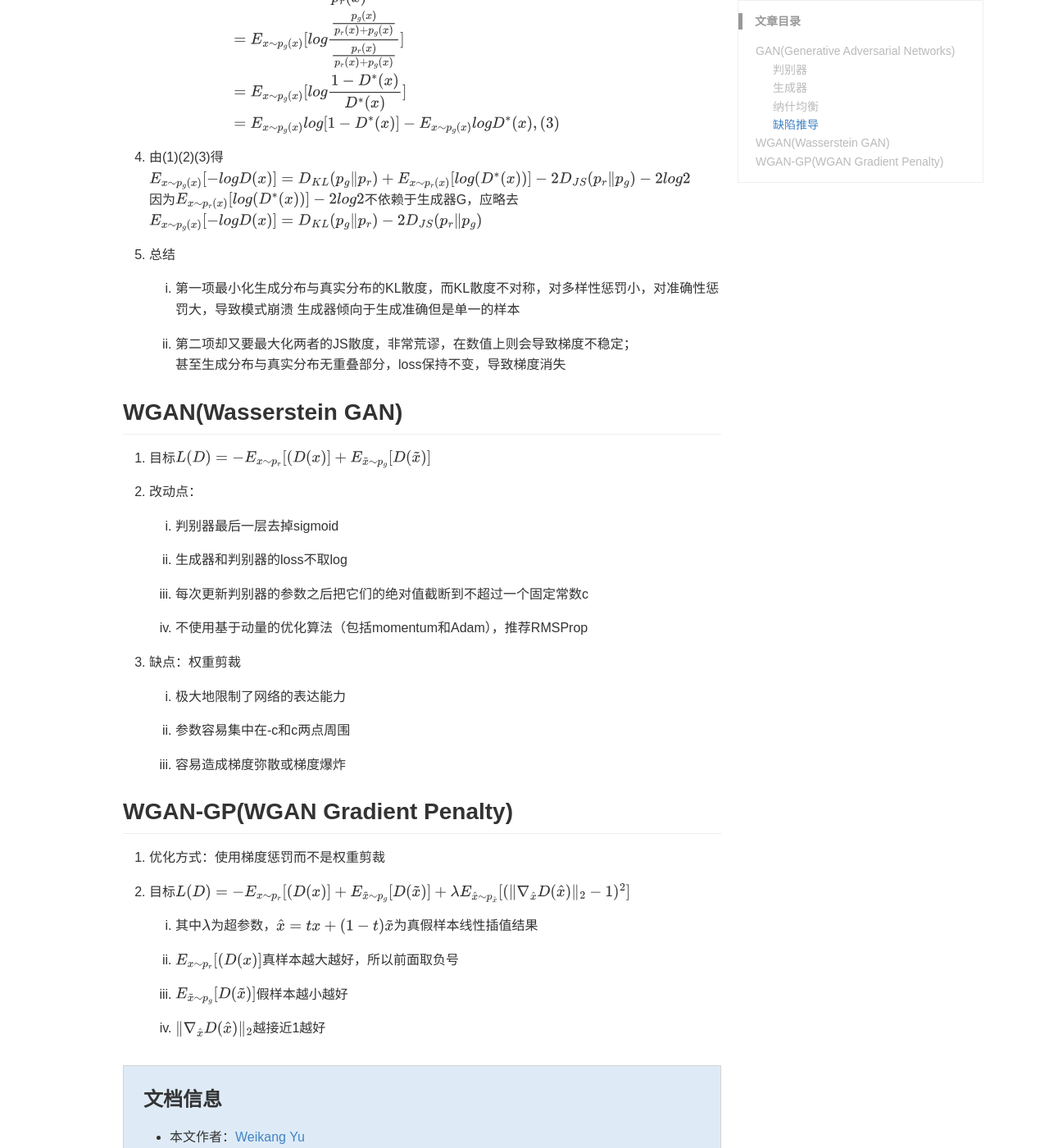
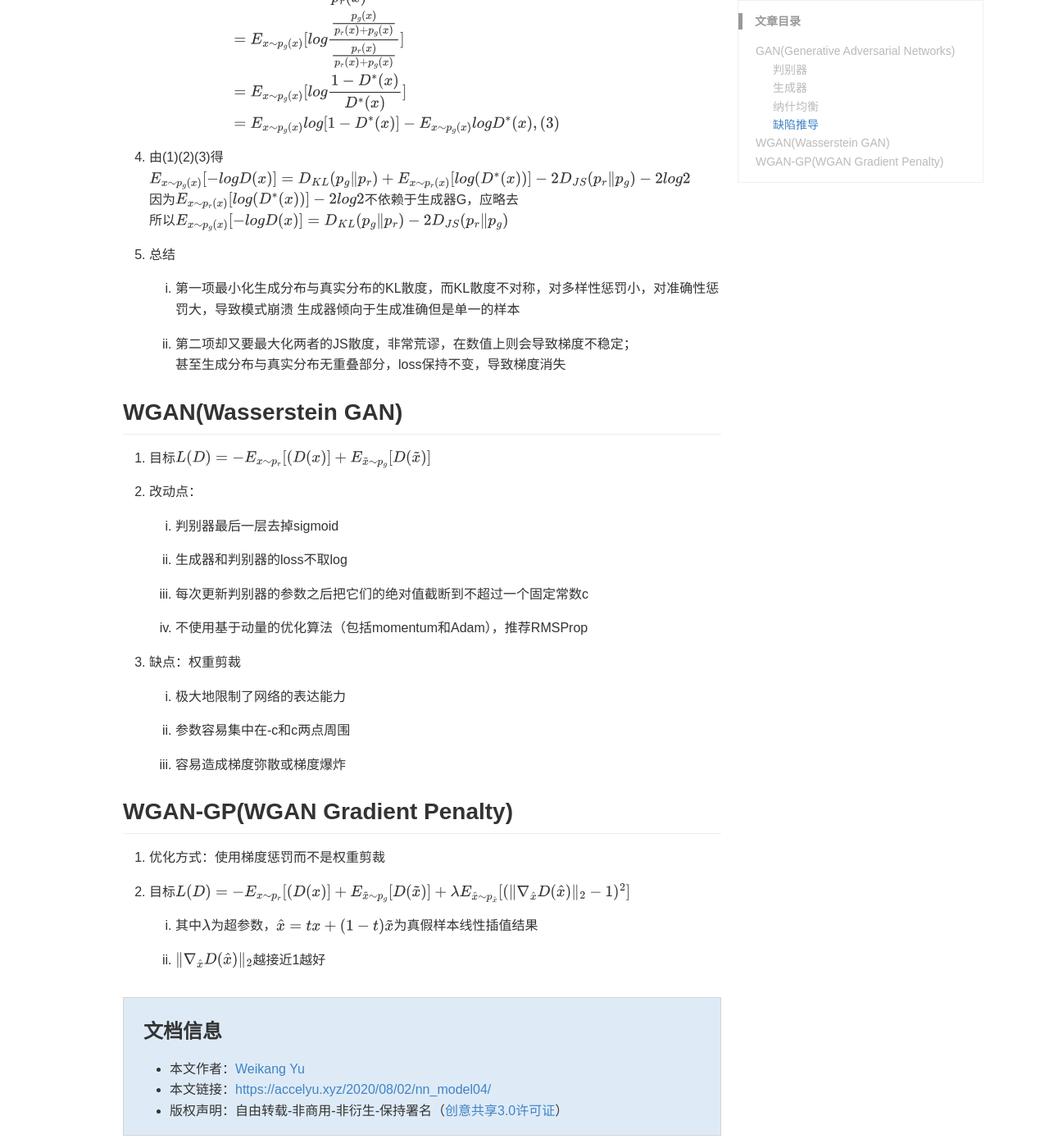
Before and after one commit to AccelYu/AccelYu.github.io, a Jekyll site: the page built from _posts/2020-08-02-nn_model04.md, in a window 1280 px wide and 1400 px high, scrolled down 1437 px. Shown: the whole window at 82% size. Built offline with Jekyll 4.4.1, drawn with Linux system fonts in a browser that asks for light colours; some web fonts are replaced; comment, search, counter and statistics services are not loaded; a style sheet for code colours, icons or effects is not loaded; some of the changed text lies outside the part shown.

Commit message:
Update 2020-08-02-nn_model04.md

```diff
--- a/_posts/2020-08-02-nn_model04.md
+++ b/_posts/2020-08-02-nn_model04.md
@@ -90,8 +90,4 @@ $E_{x\sim p_g(x)}[-logD(x)]=D_{KL}(p_g \Vert p_r)-2D_{JS}(p_r \Vert p_g)$
 +\lambda E_{\hat{x}\sim p_\hat{x}}[(\Vert\nabla_\hat{x} D(\hat{x})\Vert_2-1)^2]$
    1. 其中$\lambda$为超参数，$\hat{x}=tx+(1-t)\tilde{x}$为真假样本线性插值结果
 
-   2. $E_{x\sim p_r}[(D(x)]$真样本越大越好，所以前面取负号
-
-   3. $E_{\tilde{x}\sim p_g}[D(\tilde{x})]$假样本越小越好
-
-   4. $\Vert\nabla_\hat{x} D(\hat{x})\Vert_2$越接近1越好
+   2. $\Vert\nabla_\hat{x} D(\hat{x})\Vert_2$越接近1越好
```
Also changed, not shown: other parts of _posts/2020-08-02-nn_model04.md (+1 -1 lines).
